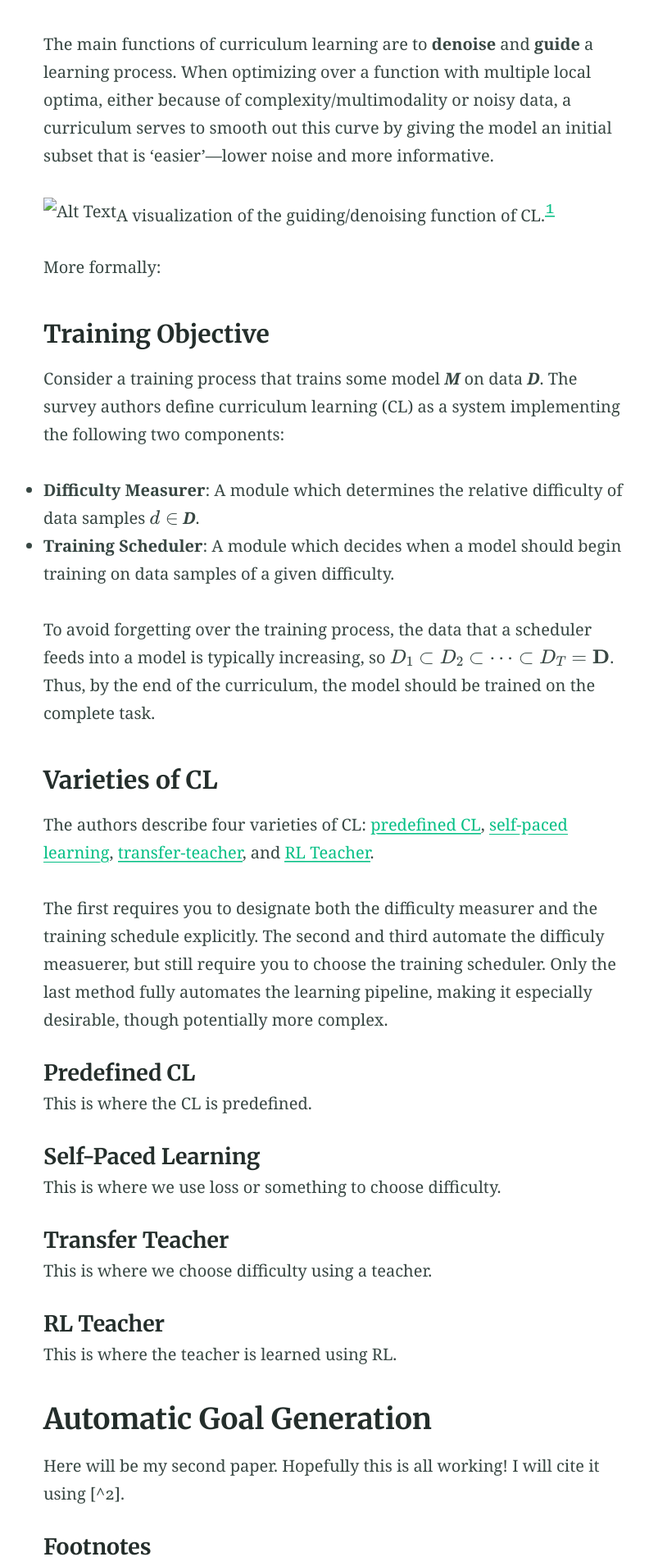
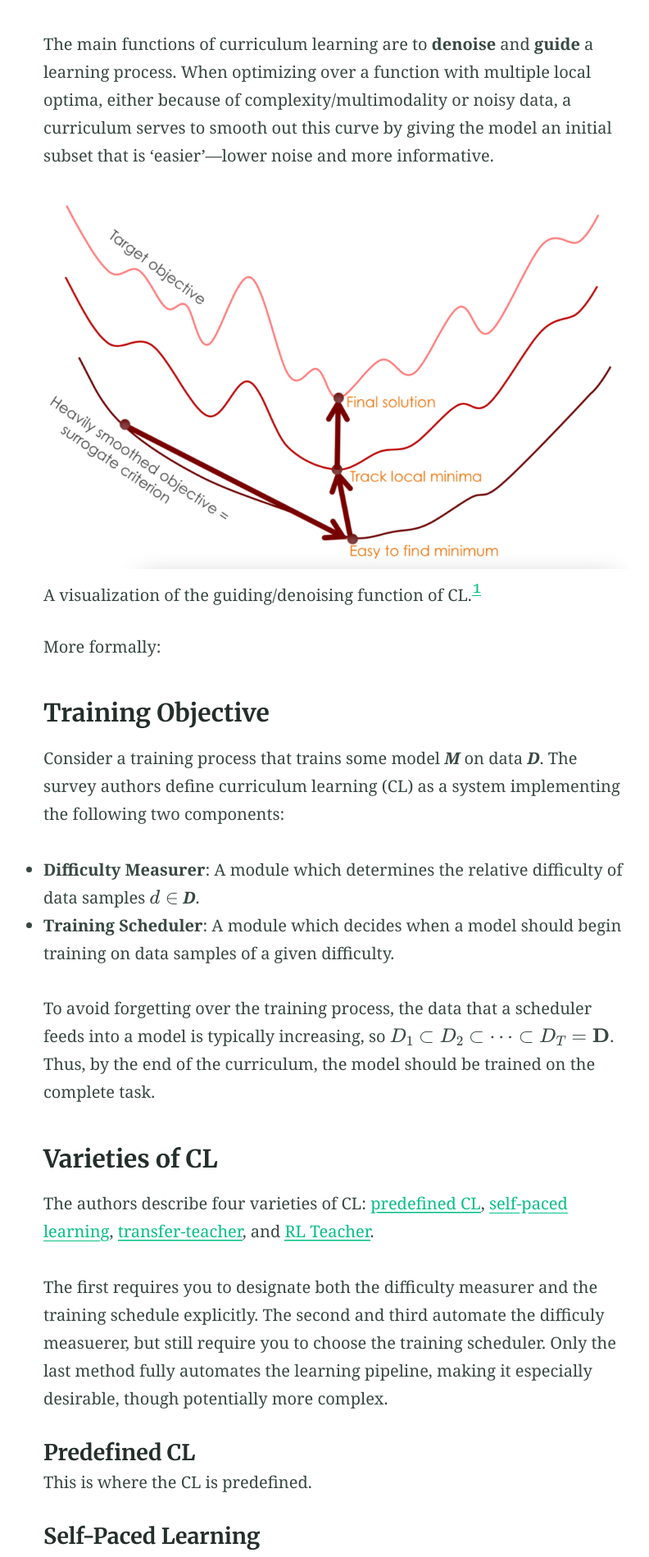
Before and after one commit to tkaminsky/tkaminsky.github.io, a Jekyll site: the page built from _posts/2023-06-26-cl-papers.md, in a window 1280 px wide. Shown: the part 1481-3380 px from the top of the page at 82% size, without its empty margins (230-1022 px from the left). Built offline with Jekyll 4.4.1, drawn with Linux system fonts in a browser that asks for light colours.

Commit message:
Changing image

```diff
--- a/_posts/2023-06-26-cl-papers.md
+++ b/_posts/2023-06-26-cl-papers.md
@@ -25,7 +25,7 @@ Curriculum Learning seeks to improve the sample efficiency or performance of som
 
 The main functions of curriculum learning are to __denoise__ and __guide__ a learning process. When optimizing over a function with multiple local optima, either because of complexity/multimodality or noisy data, a curriculum serves to smooth out this curve by giving the model an initial subset that is 'easier'---lower noise and more informative.
 
-![Alt Text](/images/blog/cl/fig1.png)<sub>A visualization of the guiding/denoising function of CL.[^fn1]</sub>
+![A Graph of the Denoising Process](/images/blog/cl/fig1.png)<sub>A visualization of the guiding/denoising function of CL.[^fn1]</sub>
 
 More formally:
 
```
Also changed, not shown: images/blog/cl/fig1.png (renamed from images/blog/cl/fig.png).
